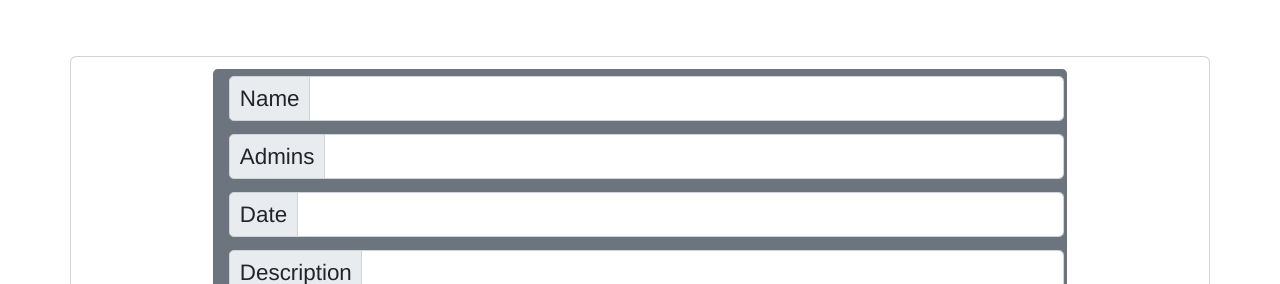
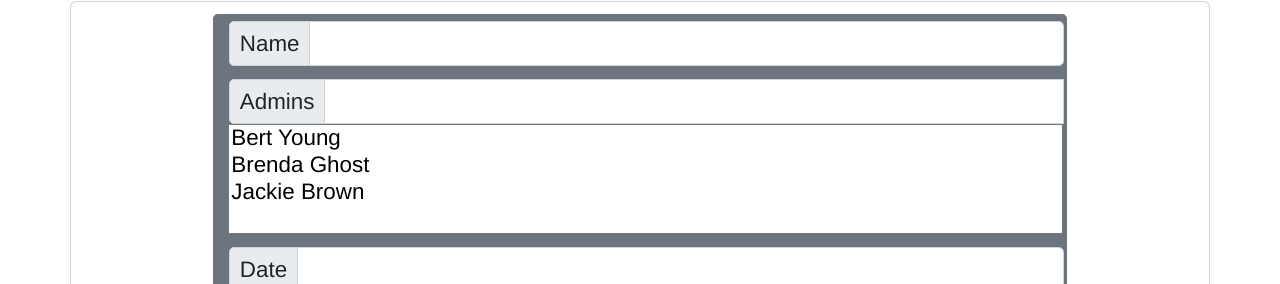
Before and after one commit to SWE-Practice-Web/IHSA_Frontend, a Vue app: page /#/manage in a window 1280 px wide. Both pictures are taken after a click on the button "Create New Event". Shown: the part 221-505 px from the top of the page. Built offline with nearby package versions, Linux system fonts and the light colour scheme; what @kyvg/vue3-notification, vue3-openlayers would draw is missing.

Commit message:
admin selection

```diff
--- a/src/components/eventInfoTable.vue
+++ b/src/components/eventInfoTable.vue
@@ -10,7 +10,10 @@
             <div class="row">
                 <div class="input-group m-2">
                     <span class="input-group-text fs-3">Admins</span>
-                    <input type="text" class="form-control fs-3" :value="eventSelected.admins">
+                    <input type="text" class="form-control fs-3" :value="selectedAdmins">
+                    <select class="select w-100"  @change="onChange" multiple>
+                        <option v-for="admin in admins" :value="admin" :key="admin" class="fs-3">{{ admin }}</option>
+                    </select>
                 </div>
             </div>
             <div class="row">
@@ -30,7 +33,31 @@
 </template>
 
 <script>
+import { ref } from 'vue'
+
 export default {
+    setup() {
+        let admins = ['Bert Young', 'Brenda Ghost', 'Jackie Brown']
+        let selectedAdmins = ref([])
+
+        return {
+            admins,
+            selectedAdmins,
+        }
+    },
+    methods: {
+        onChange: function(event) {
+            let selected = event.target.selectedOptions
+            let temp = []
+
+            for (let i = 0; i < selected.length; i++)
+            {
+                let admin = selected[i].value
+                temp.push(admin)
+            }
+            this.selectedAdmins = temp
+        }
+    },
     props: ['eventSelected'],
     name: 'eventInfoTable',
 }
--- a/src/views/admin/ManageEventPage.vue
+++ b/src/views/admin/ManageEventPage.vue
@@ -23,14 +23,14 @@
             </div>
         </div>
     </div>
-    <eventInfoTable v-if="aspectSelected=='info'" :eventSelected="eventSelected" />
+    <eventInfoTable v-if="aspectSelected=='info'" :eventSelected="eventSelected" :admins="admins"/>
     <manageEventRiders v-if="aspectSelected=='riders'" />
     <manageEventHorses v-if="aspectSelected=='horses'" />
     <manageEventClasses v-if="aspectSelected=='classes'" />
     <div class="modal" id="createNewModal">
         <div class="modal-xl modal-dialog modal-dialog-centered modal-dialog-scrollable">
             <div class="modal-content">
-                <eventInfoTable :eventSelected="{ id: null, name: null, admins: null, date: null, description: null, riders: null}"/>
+                <eventInfoTable :eventSelected="{ id: null, name: null, date: null, description: null, riders: null}"/>
             </div>
         </div>
     </div>
@@ -47,9 +47,9 @@ export default {
     name: 'ManageEventPage',
     setup() {
         let events = reactive([
-            { id: 1, name: 'Black Hawk College Western Show', admins: ['Admin1', 'Admin2'], date: '03/26/2023', description: 'Saturday show at Black Hawk College', riders: [{id: 123, name: 'BHShow Rider 1', university: 'Truman State', isHeight: false, isWeight: false}, {id: 553, name: 'BHShow Rider 2', university: 'UMKC', isHeight: false, isWeight: true}, {id: 122, name: 'BHShow Rider 3', university: 'Graceland U', isHeight: false, isWeight: false}]},
-            { id: 2, name: 'Iowa State Western Show', admins: ['Admin3', 'Admin4'], date: '02/14/2023', description: 'Annual Iowa State Western show', riders: [{id: 653, name: 'Iowa State Show Rider 1', university: 'MWSU', isHeight: true, isWeight: true}, {id: 900, name: 'Iowa State Rider 2', university: 'UCM', isHeight: false, isWeight: true}, {id: 993, name: 'Iowa State Show Rider 3', university: 'Iowa State', isHeight: true, isWeight: false}]},
-            { id: 3, name: 'Northwest MO State Western Show', admins: ['Admin5', 'Admin6'], date: '01/19/2023', description: 'Saturday afternoon show in Maryville, MO', riders: [{id: 123, name: 'NWShow Rider 1', university: 'BlackHawk', isHeight: true, isWeight: false}, {id: 234, name: 'NWShow Rider 2', university: 'NWMSU', isHeight: false, isWeight: false}, {id: 444, name: 'NWShow Rider 3', university: 'Iowa State', isHeight: true, isWeight: true}]},
+            { id: 1, name: 'Black Hawk College Western Show', date: '03/26/2023', description: 'Saturday show at Black Hawk College', riders: [{id: 123, name: 'BHShow Rider 1', university: 'Truman State', isHeight: false, isWeight: false}, {id: 553, name: 'BHShow Rider 2', university: 'UMKC', isHeight: false, isWeight: true}, {id: 122, name: 'BHShow Rider 3', university: 'Graceland U', isHeight: false, isWeight: false}]},
+            { id: 2, name: 'Iowa State Western Show', date: '02/14/2023', description: 'Annual Iowa State Western show', riders: [{id: 653, name: 'Iowa State Show Rider 1', university: 'MWSU', isHeight: true, isWeight: true}, {id: 900, name: 'Iowa State Rider 2', university: 'UCM', isHeight: false, isWeight: true}, {id: 993, name: 'Iowa State Show Rider 3', university: 'Iowa State', isHeight: true, isWeight: false}]},
+            { id: 3, name: 'Northwest MO State Western Show', date: '01/19/2023', description: 'Saturday afternoon show in Maryville, MO', riders: [{id: 123, name: 'NWShow Rider 1', university: 'BlackHawk', isHeight: true, isWeight: false}, {id: 234, name: 'NWShow Rider 2', university: 'NWMSU', isHeight: false, isWeight: false}, {id: 444, name: 'NWShow Rider 3', university: 'Iowa State', isHeight: true, isWeight: true}]},
         ])
         let eventSelected = ref(null)
         let aspectSelected = ref(null)
```
